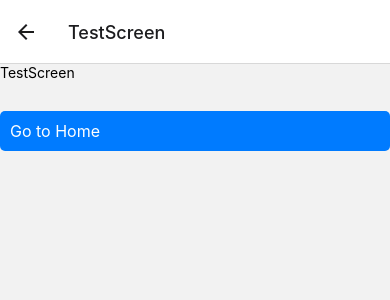
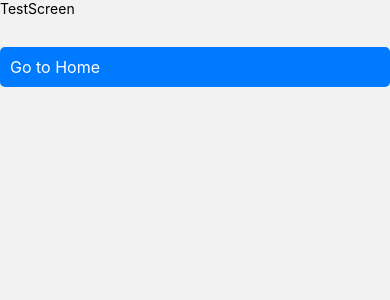
Before and after one commit to AnilKumar3494/candy-store, a React Native app: screen /TestScreen in a window 390 px wide. Shown: the top 300 px of the page. Built offline with nearby package versions, Linux system fonts and the light colour scheme.

Commit message:
navigation - setup explained

```diff
--- a/navigation/MainContainer.js
+++ b/navigation/MainContainer.js
@@ -59,11 +59,17 @@ const TabNavigator = () => (
 
 const MainContainer = () => {
     return (
-        // This is where all the navigation happnes
+        // This is where all the navigation happnes --------- @Naishal
+
+        // try this link - https://snack.expo.io/?platform=android&name=Nesting%20navigators%20%7C%20React%20Navigation&dependencies=%40expo%2Fvector-icons%40*%2C%40react-native-community%2Fmasked-view%40*%2Creact-native-gesture-handler%40*%2Creact-native-pager-view%40*%2Creact-native-paper%40%5E4.7.2%2Creact-native-reanimated%40*%2Creact-native-safe-area-context%40*%2Creact-native-screens%40*%2Creact-native-tab-view%40%5E3.0.0%2C%40react-navigation%2Fbottom-tabs%406.3.1%2C%40react-navigation%2Fdrawer%406.4.1%2C%40react-navigation%2Felements%401.3.3%2C%40react-navigation%2Fmaterial-bottom-tabs%406.2.1%2C%40react-navigation%2Fmaterial-top-tabs%406.2.1%2C%40react-navigation%2Fnative-stack%406.6.1%2C%40react-navigation%2Fnative%406.0.10%2C%40react-navigation%2Fstack%406.2.1&hideQueryParams=true&sourceUrl=https%3A%2F%2Freactnavigation.org%2Fexamples%2F6.x%2Fnesting-best-practices.js
+
+        //https://reactnavigation.org/docs/nesting-navigators/#navigating-to-a-screen-in-a-nested-navigator
+
+
         <NavigationContainer>
             <Stack.Navigator>
                 <Stack.Screen name="Main" component={TabNavigator} options={{ headerShown: false }} />
-                <Stack.Screen name="TestScreen" component={TestScreen} />
+                <Stack.Screen name="TestScreen" component={TestScreen} options={{ headerShown: false }} />
             </Stack.Navigator>
         </NavigationContainer>
     );
```
